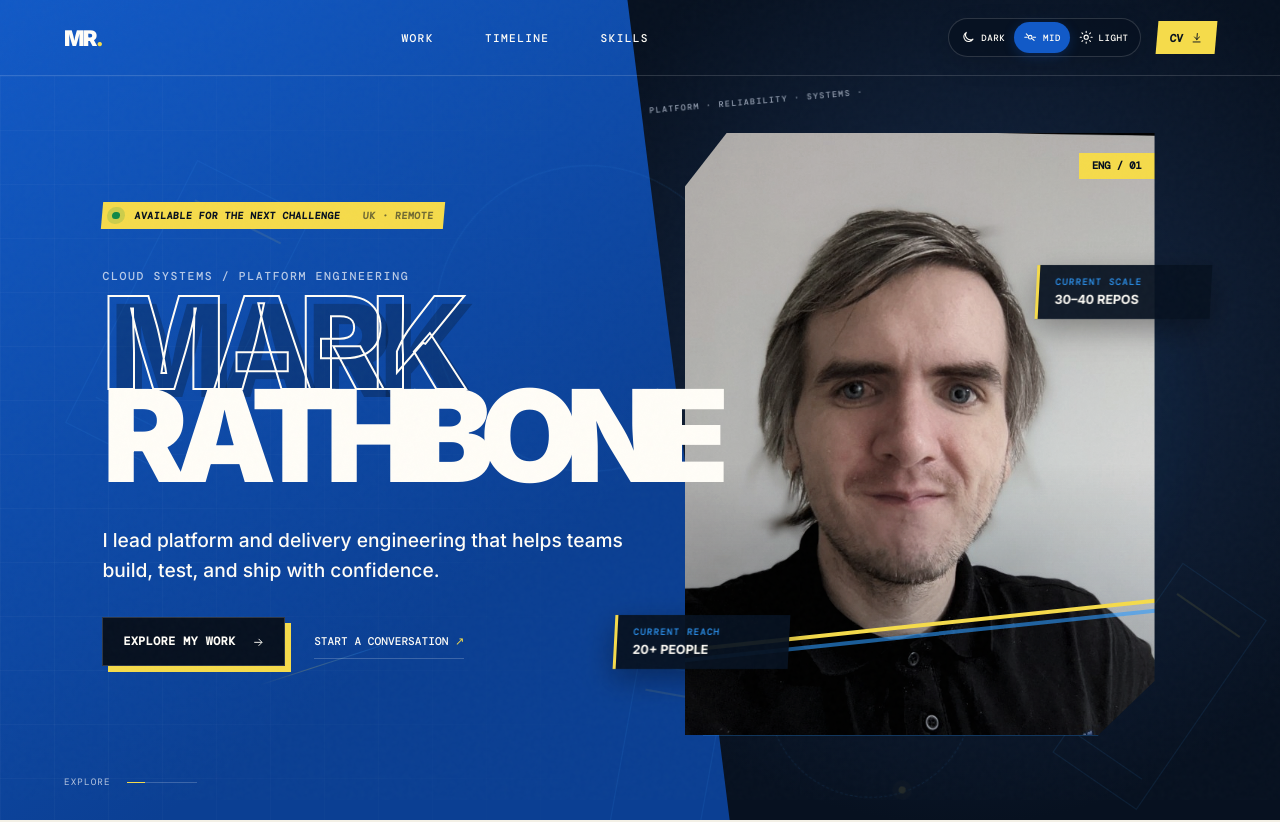
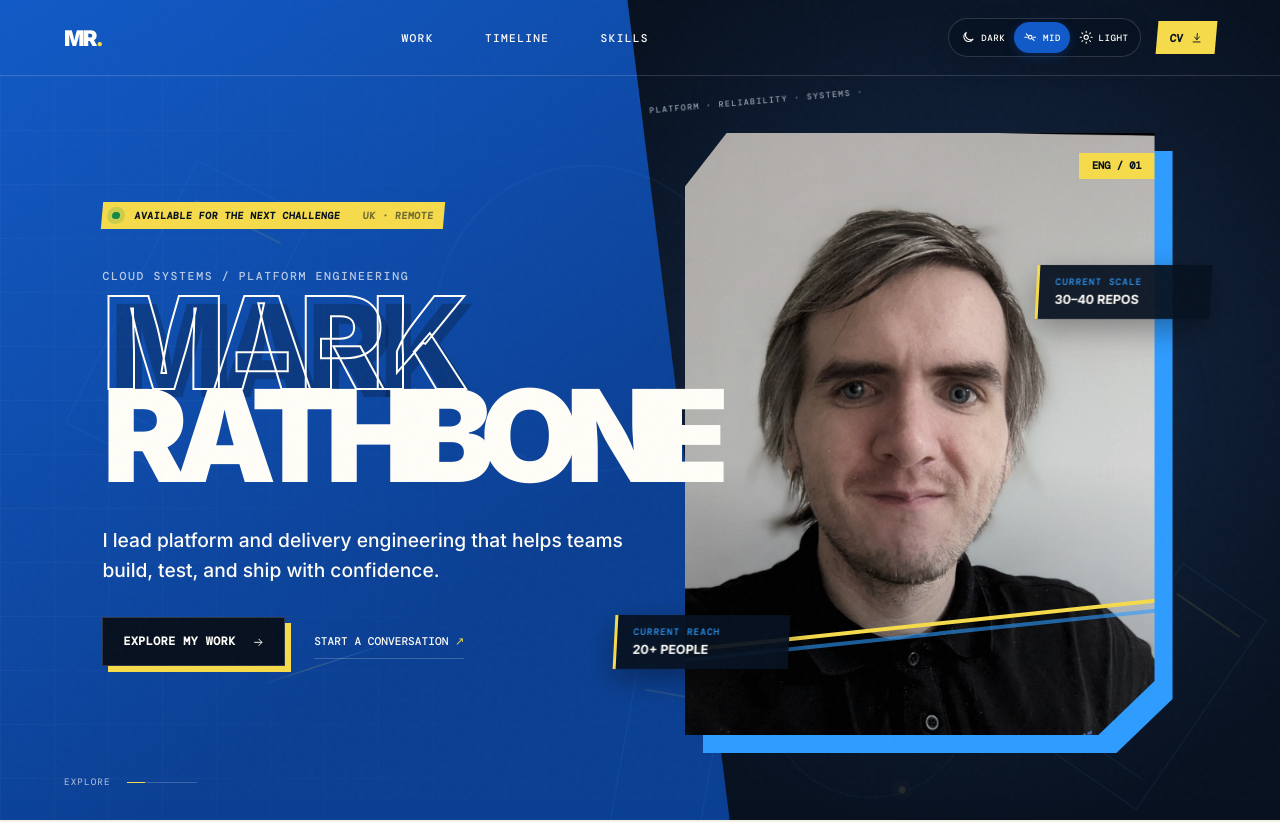
Before and after one commit to MarkRathbone/MarkRathbone.github.io, a React (Vite) app: page / in a window 1280 px wide. Shown: the top 822 px of the page. Built offline with nearby package versions, Linux system fonts and the light colour scheme; a web font is replaced by a local one.

Commit message:
fix(hero): render portrait accent consistently across browsers

```diff
--- a/src/styles.css
+++ b/src/styles.css
@@ -198,8 +198,9 @@ svg { width: 1.1em; fill: none; stroke: currentColor; stroke-width: 1.8; stroke-
 .primary-button:hover { transform: translate(3px, 3px); box-shadow: 3px 3px 0 var(--yellow); }
 .text-link { padding: .6rem 0; border-bottom: 1px solid var(--accent-line); font: 500 .7rem var(--mono); text-transform: uppercase; }
 .text-link span { color: var(--yellow); }
-.hero-visual { position: relative; width: min(470px, 38vw); justify-self: center; }
-.portrait-frame { position: relative; aspect-ratio: .78; overflow: hidden; background: var(--paper); clip-path: polygon(9% 0, 100% 0, 100% 91%, 88% 100%, 0 100%, 0 9%); filter: drop-shadow(18px 18px 0 var(--blue)); }
+.hero-visual { position: relative; isolation: isolate; width: min(470px, 38vw); justify-self: center; }
+.hero-visual::before { content: ""; position: absolute; z-index: -1; inset: 18px -18px -18px 18px; background: var(--blue); clip-path: polygon(9% 0, 100% 0, 100% 91%, 88% 100%, 0 100%, 0 9%); }
+.portrait-frame { position: relative; aspect-ratio: .78; overflow: hidden; background: var(--paper); clip-path: polygon(9% 0, 100% 0, 100% 91%, 88% 100%, 0 100%, 0 9%); }
 .portrait-frame::after { content: ""; position: absolute; inset: 0; background: linear-gradient(to top, rgba(7,17,32,.38), transparent 45%); mix-blend-mode: multiply; }
 .portrait-frame img { width: 100%; height: 100%; object-fit: cover; object-position: 50% 34%; filter: var(--portrait-filter); }
 .portrait-label { position: absolute; z-index: 2; right: 0; top: 1.25rem; padding: .4rem .8rem; color: var(--control-text); background: var(--yellow); font: 700 .65rem var(--mono); }
@@ -470,7 +471,6 @@ body, .manifesto, .career-arc, .work, .experience, .skills, .contact, footer, .w
   .cursor-glow { display: none; }
   .ambient-glow, .ambient-shard, .ambient-ring, .ambient-comet { animation: none; will-change: auto; }
   .hero-grid { mask-image: none; opacity: .09; }
-  .portrait-frame { clip-path: none; filter: none; box-shadow: 18px 18px 0 var(--blue); }
   .portrait-frame img { filter: none; }
   .company-logo, .cert-panel { clip-path: none; }
   .reveal { opacity: 1; transform: none; transition: none; }
```
